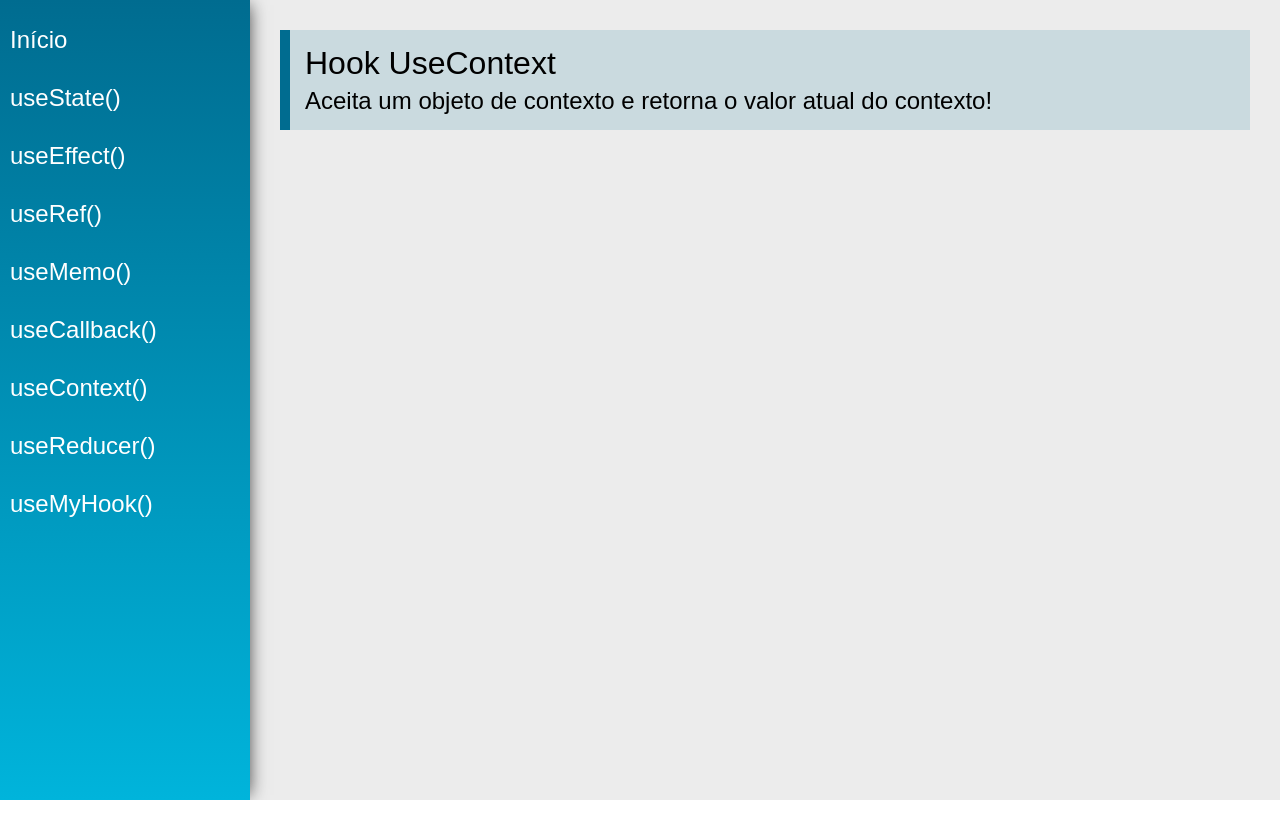
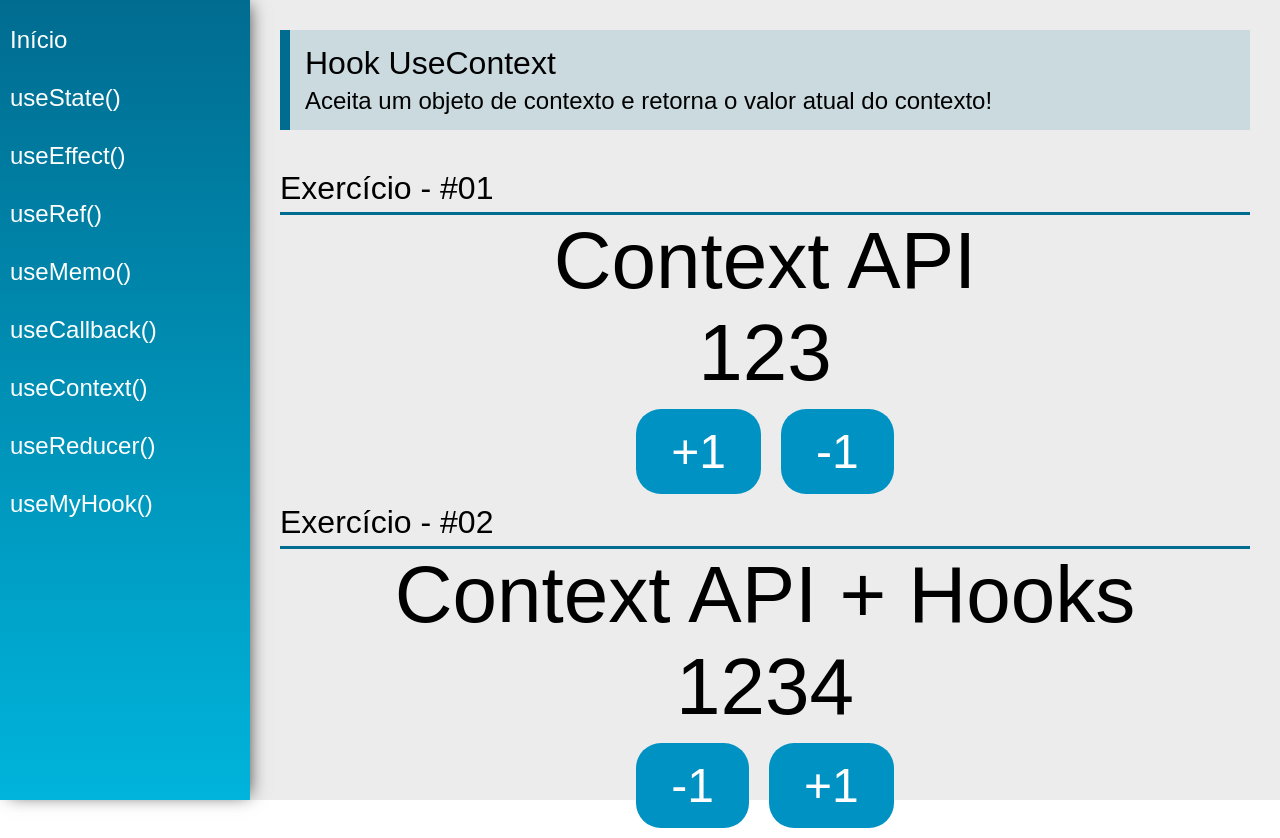
Before and after one commit to eversonps/react-hooks, a React (Create React App) app: page /useContext in a window 1280 px wide. Before the commit the page ends 800 px from the top, so only its background shows below. Built offline with nearby package versions, Linux system fonts and the light colour scheme.

Commit message:
utilizando hook useContext

```diff
--- /dev/null
+++ b/src/data/DataContext.js
@@ -0,0 +1,10 @@
+import React from "react"
+
+export const data = {
+    number:123,
+    text: "Context API"
+}
+
+const DataContext = React.createContext(data)
+
+export default DataContext
--- /dev/null
+++ b/src/data/Show.jsx
@@ -0,0 +1,30 @@
+import React, { useState } from "react";
+
+const initialState = {
+    number: 1234,
+    text: "Context API + Hooks"
+}
+
+export const appContext = React.createContext(initialState)
+
+const Store = props =>{
+    const [state, setState] = useState(initialState)
+
+    function updateState(key, value){
+        setState({...state, [key]: value})
+    }
+
+    return (
+        <appContext.Provider value={{
+            number: state.number,
+            text: state.text,
+            setNumber: n => updateState("number", n),
+            setText: t => updateState("text", t)
+            }}>
+            <div>{props.children}</div>
+        </appContext.Provider>
+
+    )
+}
+
+export default Store
--- a/src/views/App.jsx
+++ b/src/views/App.jsx
@@ -1,19 +1,25 @@
 import './App.css'
-import React from 'react'
+import React, {useState} from 'react'
 import { BrowserRouter as Router } from  'react-router-dom'
-
+import DataContext, { data } from '../data/DataContext'
 import Menu from '../components/layout/Menu'
 import Content from '../components/layout/Content'
+import Store from '../data/Show'
 
 const App = props => {
+    const [state, setState] = useState(data)
 
     return (
+        <Store>
+             <DataContext.Provider value={{state, setState}}>
                 <div className="App">
                     <Router>
                         <Menu />
                         <Content />
                     </Router>
                 </div>
+            </DataContext.Provider>
+        </Store>
     )
 }
 
--- a/src/views/examples/UseContext.jsx
+++ b/src/views/examples/UseContext.jsx
@@ -1,13 +1,56 @@
-import React from 'react'
+import React, { useContext, useEffect } from 'react'
 import PageTitle from '../../components/layout/PageTitle'
+import SectionTitle from '../../components/layout/SectionTitle'
+
+import DataContext from "../../data/DataContext"
+import { appContext } from '../../data/Show'
 
 const UseContext = (props) => {
+
+    const context = useContext(DataContext)
+
+    function addNumber(delta){
+        context.setState({
+            ...context.state,
+            number: context.state.number + delta
+        })
+    }
+
+    const {number, text, setNumber, setText} = useContext(appContext)
+
+    useEffect(function(){
+        if(number > 2050){
+            setText("Eita!!")
+        }
+    }, [number])
+
     return (
         <div className="UseContext">
             <PageTitle
                 title="Hook UseContext"
                 subtitle="Aceita um objeto de contexto e retorna o valor atual do contexto!"
             />
+
+            <SectionTitle title="Exercício - #01"></SectionTitle>
+            <div className="center">
+                <span className="text">{context.state.text}</span>
+                <span className="text">{context.state.number}</span>
+
+                <div>
+                    <button className="btn" onClick={() => addNumber(1)}>+1</button>
+                    <button className="btn" onClick={() => addNumber(-1)}>-1</button>
+                </div>
+            </div>
+
+            <SectionTitle title="Exercício - #02"></SectionTitle>
+            <div className="center">
+                <span className="text">{text}</span>
+                <span className="text">{number}</span>
+                <div>
+                    <button className="btn" onClick={()=> setNumber(number - 1)}>-1</button>
+                    <button className="btn" onClick={()=> setNumber(number + 1)}>+1</button>
+                </div>
+            </div>
         </div>
     )
 }
```
